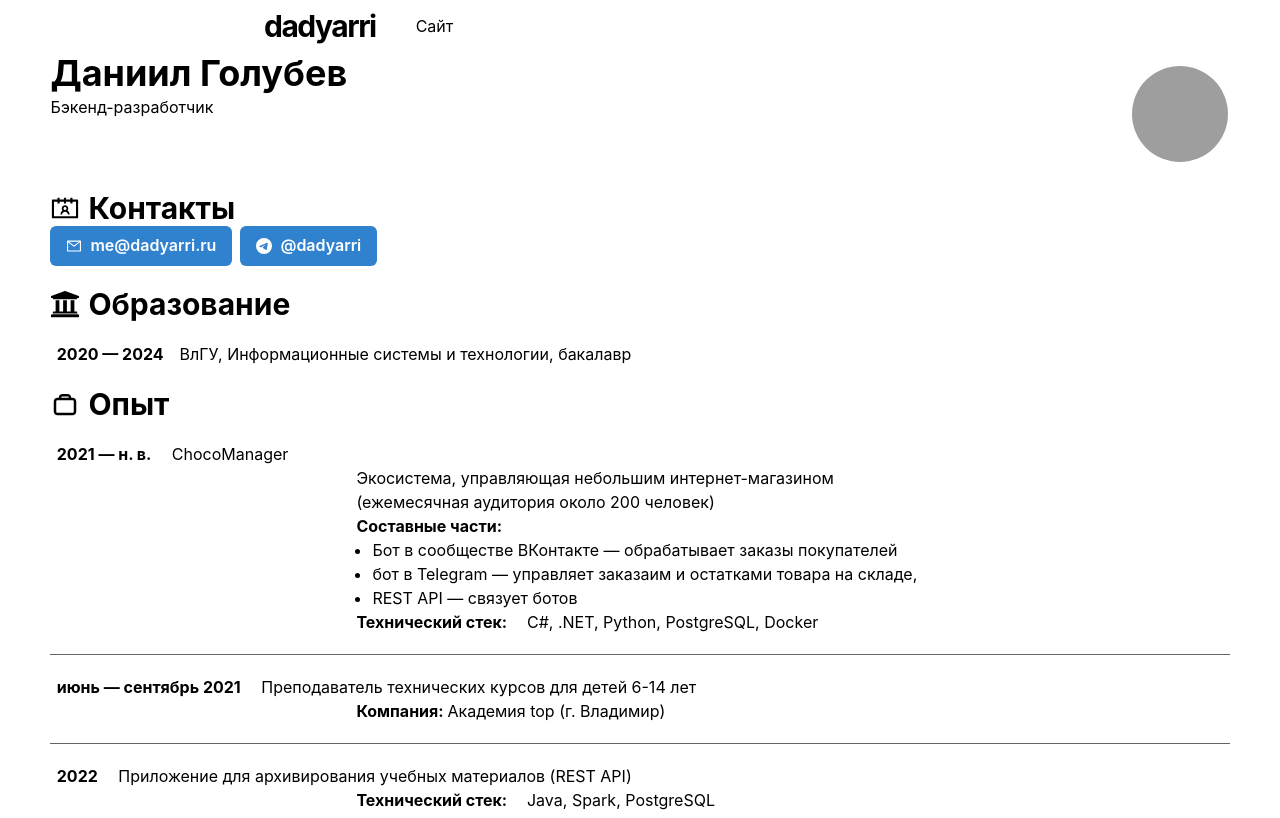
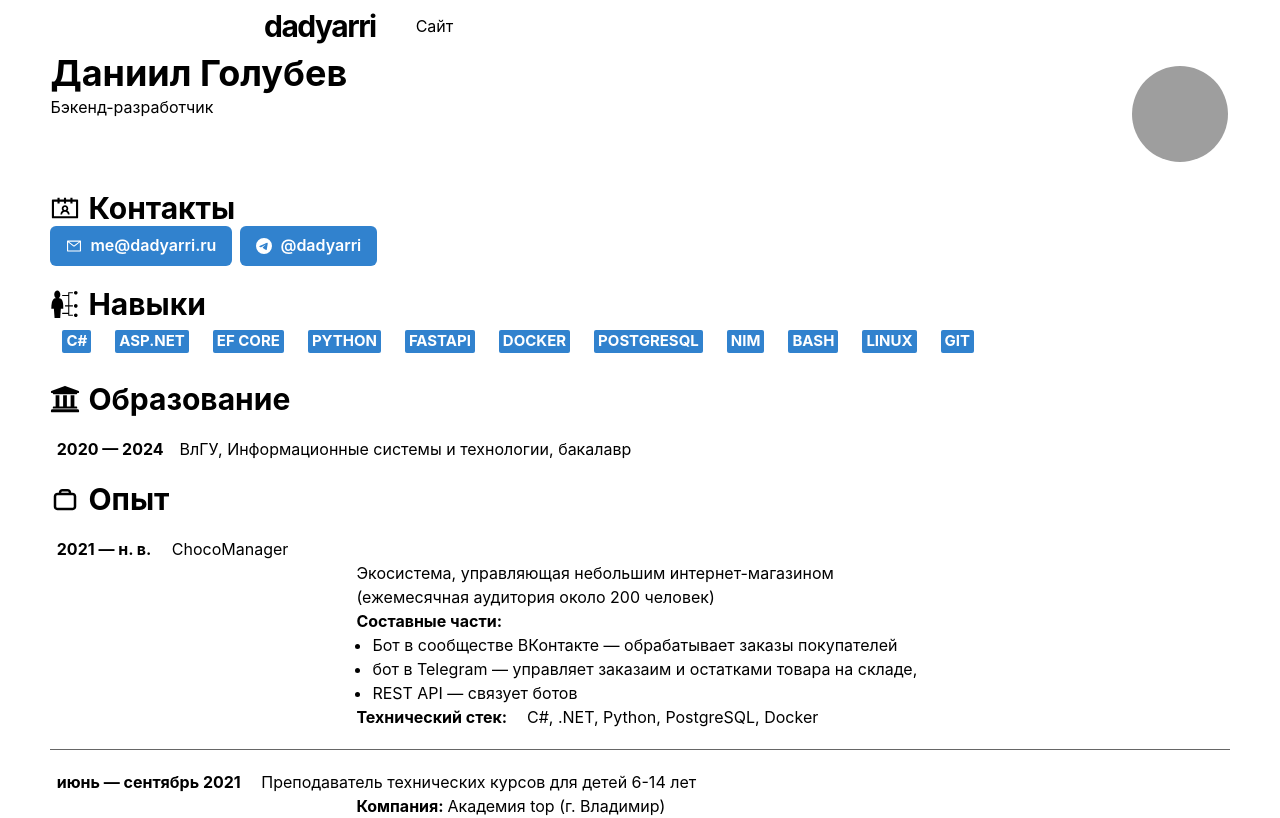
Before and after one commit to dadyarri/cv, a Next.js app: page / in a window 1280 px wide. Shown: the top 818 px of the page. Built offline with nearby package versions, Linux system fonts and the light colour scheme; grey boxes are pictures that could not be loaded.

Commit message:
add skills
fix #1

```diff
--- a/components/resume.tsx
+++ b/components/resume.tsx
@@ -15,7 +15,9 @@ import { AiOutlineContacts, AiOutlineMail } from "react-icons/ai";
 import { BsTelegram } from "react-icons/bs";
 import { FaUniversity } from "react-icons/fa";
 import { CgWorkAlt } from "react-icons/cg";
+import { GiSkills } from "react-icons/gi";
 import { BioSection, BioYear } from "./bio";
+import SkillBadge from "./skill-badge";
 
 const Resume = () => {
   return (
@@ -61,6 +63,27 @@ const Resume = () => {
               <LinkOverlay href={"https://t.me/dadyarri"} />
             </Button>
           </HStack>
+        </Box>
+      </Box>
+      <Box my={5}>
+        <HStack spacing={2}>
+          <GiSkills size={30} />
+          <Heading as={"h2"} fontSize={"30px"}>
+              Навыки
+          </Heading>
+        </HStack>
+        <Box flex={1} justifyContent={"space-between"} alignItems={"center"}>
+          <SkillBadge>C#</SkillBadge>
+          <SkillBadge>ASP.NET</SkillBadge>
+          <SkillBadge>EF Core</SkillBadge>
+          <SkillBadge>Python</SkillBadge>
+          <SkillBadge>FastAPI</SkillBadge>
+          <SkillBadge>Docker</SkillBadge>
+          <SkillBadge>PostgreSQL</SkillBadge>
+          <SkillBadge>Nim</SkillBadge>
+          <SkillBadge>Bash</SkillBadge>
+          <SkillBadge>Linux</SkillBadge>
+          <SkillBadge>Git</SkillBadge>
         </Box>
       </Box>
       <Box my={5}>
```
